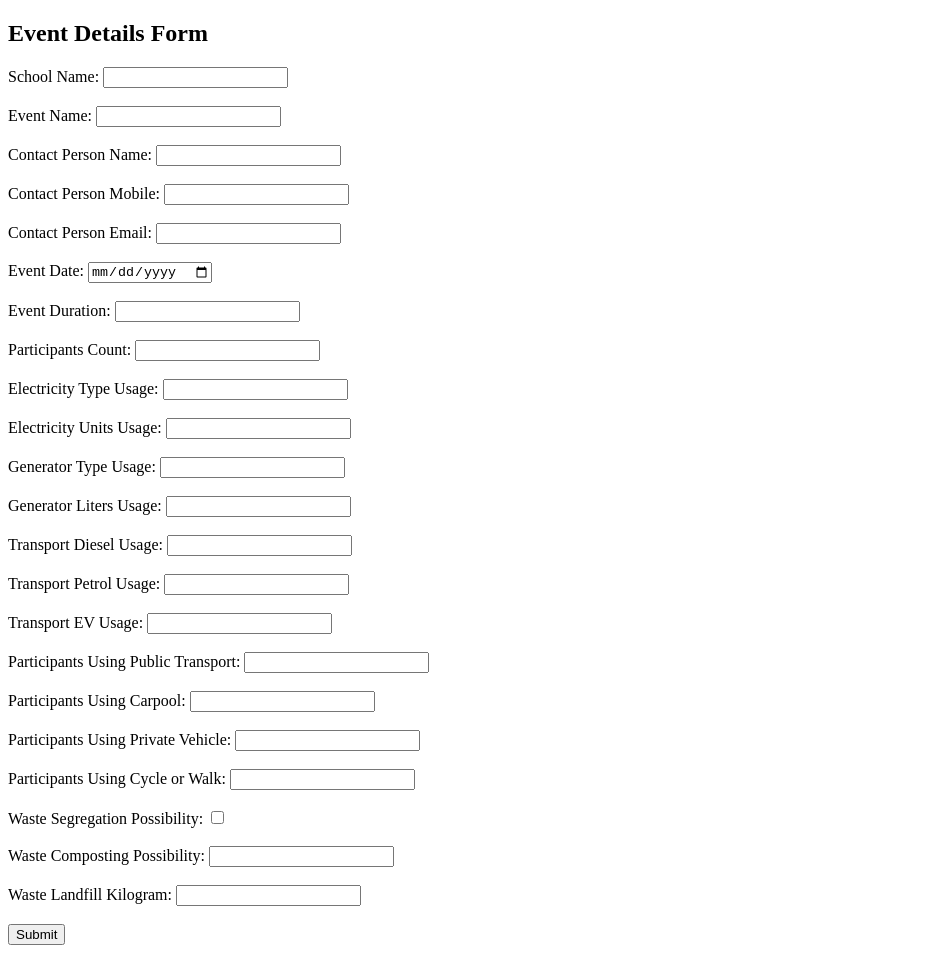
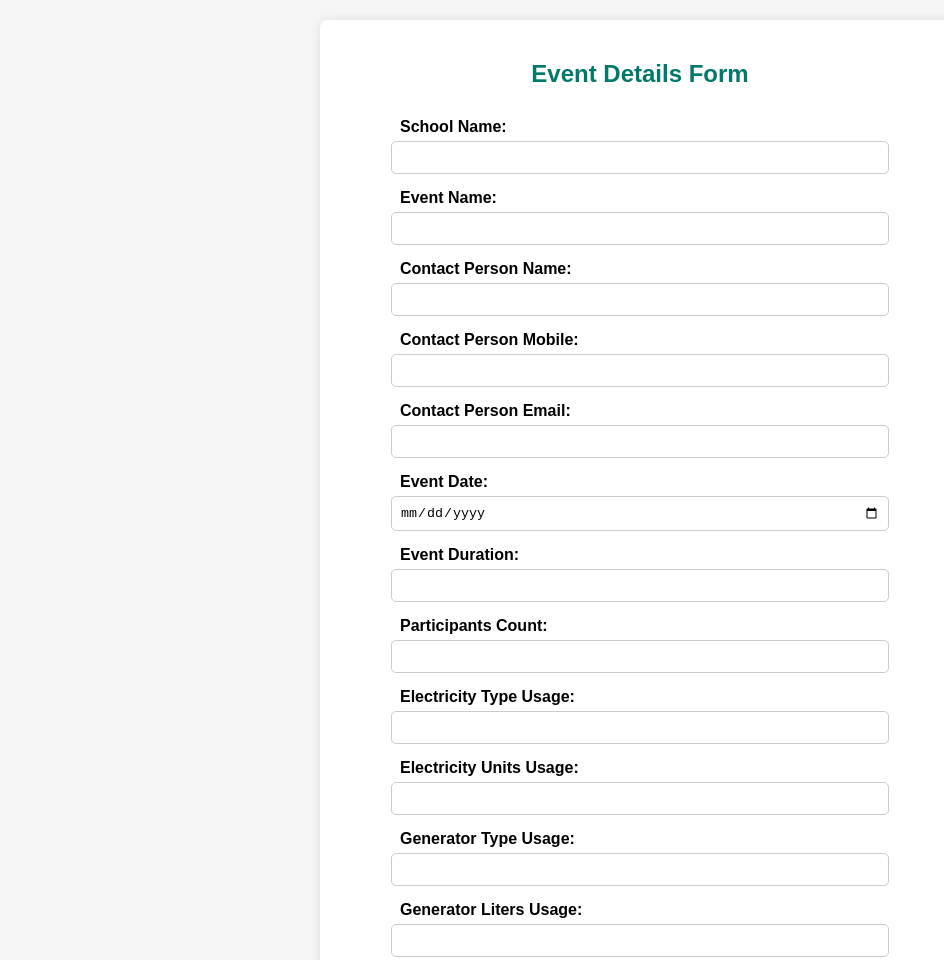
Before and after one commit to zeoneo/cfc, a plain HTML site: page v1/index.html in a window 1280 px wide. Shown: the top 960 px of the page, without its empty margins (0-944 px from the left). Drawn offline with nearby package versions, Linux system fonts and the light colour scheme.

Commit message:
Updated home page ,pre-event page

```diff
--- a/v1/index.html
+++ b/v1/index.html
@@ -2,79 +2,142 @@
 <html lang="en">
 <head>
     <meta charset="UTF-8">
+    <script src="https://cdnjs.cloudflare.com/ajax/libs/jspdf/2.5.1/jspdf.umd.min.js"></script>
+    <script>
+        const { jsPDF } = window.jspdf;
+    </script>
+    <script src="scripts.js" defer></script>
+
     <meta name="viewport" content="width=device-width, initial-scale=1.0">
     <title>Event Input Form</title>
+    <style>
+        body {
+            font-family: Arial, sans-serif;
+            background-color: #f5f5f5;
+            display: flex;
+            justify-content: center;
+            align-items: center;
+            margin: 0;
+            padding: 20px;
+        }
+        .container {
+            background: white;
+            padding: 20px;
+            border-radius: 8px;
+            box-shadow: 0 0 10px rgba(0, 0, 0, 0.1);
+            width: 50%;
+            text-align: center;
+            max-width: 600px;
+        }
+        h2 {
+            color: #00796b;
+        }
+        form {
+            display: flex;
+            flex-direction: column;
+            align-items: center;
+        }
+        label {
+            width: 80%;
+            text-align: left;
+            margin-top: 10px;
+            font-weight: bold;
+        }
+        input {
+            width: 80%;
+            padding: 8px;
+            margin: 5px 0;
+            border: 1px solid #ccc;
+            border-radius: 5px;
+        }
+        button {
+            width: 50%;
+            padding: 10px;
+            margin-top: 20px;
+            background-color: #00796b;
+            color: white;
+            border: none;
+            border-radius: 5px;
+            font-size: 16px;
+            cursor: pointer;
+        }
+        button:hover {
+            background-color: #005a4a;
+        }
+    </style>
 </head>
 <body>
+    <div class="container">
         <h2>Event Details Form</h2>
         <form>
             <label for="schoolName">School Name:</label>
-        <input type="text" id="schoolName" required><br><br>
+            <input type="text" id="schoolName" required>
 
             <label for="eventName">Event Name:</label>
-        <input type="text" id="eventName" required><br><br>
+            <input type="text" id="eventName" required>
 
             <label for="contactPersonName">Contact Person Name:</label>
-        <input type="text" id="contactPersonName" required><br><br>
+            <input type="text" id="contactPersonName" required>
 
             <label for="contactPersonMobile">Contact Person Mobile:</label>
-        <input type="number" id="contactPersonMobile" required><br><br>
+            <input type="number" id="contactPersonMobile" required>
 
             <label for="contactPersonEmail">Contact Person Email:</label>
-        <input type="email" id="contactPersonEmail" required><br><br>
+            <input type="email" id="contactPersonEmail" required>
 
             <label for="eventDate">Event Date:</label>
-        <input type="date" id="eventDate" required><br><br>
+            <input type="date" id="eventDate" required>
 
             <label for="eventDuration">Event Duration:</label>
-        <input type="text" id="eventDuration" required><br><br>
+            <input type="text" id="eventDuration" required>
 
             <label for="participantsCount">Participants Count:</label>
-        <input type="number" id="participantsCount" required><br><br>
+            <input type="number" id="participantsCount" required>
 
             <label for="electricityTypeUsage">Electricity Type Usage:</label>
-        <input type="text" id="electricityTypeUsage" required><br><br>
+            <input type="text" id="electricityTypeUsage" required>
 
             <label for="electricityUnitsUsage">Electricity Units Usage:</label>
-        <input type="number" id="electricityUnitsUsage" required><br><br>
+            <input type="number" id="electricityUnitsUsage" required>
 
             <label for="generatorTypeUsage">Generator Type Usage:</label>
-        <input type="text" id="generatorTypeUsage" required><br><br>
+            <input type="text" id="generatorTypeUsage" required>
 
             <label for="generatorLitersUsage">Generator Liters Usage:</label>
-        <input type="number" id="generatorLitersUsage" required><br><br>
+            <input type="number" id="generatorLitersUsage" required>
 
             <label for="transportDieselUsage">Transport Diesel Usage:</label>
-        <input type="number" id="transportDieselUsage" required><br><br>
+            <input type="number" id="transportDieselUsage" required>
 
             <label for="transportPetrolUsage">Transport Petrol Usage:</label>
-        <input type="number" id="transportPetrolUsage" required><br><br>
+            <input type="number" id="transportPetrolUsage" required>
 
             <label for="transportEvUsage">Transport EV Usage:</label>
-        <input type="number" id="transportEvUsage" required><br><br>
+            <input type="number" id="transportEvUsage" required>
 
             <label for="participantsUsingPublicTransport">Participants Using Public Transport:</label>
-        <input type="number" id="participantsUsingPublicTransport" required><br><br>
+            <input type="number" id="participantsUsingPublicTransport" required>
 
             <label for="participantsUsingCarpool">Participants Using Carpool:</label>
-        <input type="number" id="participantsUsingCarpool" required><br><br>
+            <input type="number" id="participantsUsingCarpool" required>
 
             <label for="participantsUsingPrivateVehicle">Participants Using Private Vehicle:</label>
-        <input type="number" id="participantsUsingPrivateVehicle" required><br><br>
+            <input type="number" id="participantsUsingPrivateVehicle" required>
 
             <label for="participantsUsingCycleOrWalk">Participants Using Cycle or Walk:</label>
-        <input type="number" id="participantsUsingCycleOrWalk" required><br><br>
+            <input type="number" id="participantsUsingCycleOrWalk" required>
 
             <label for="wasteSegregationPossibility">Waste Segregation Possibility:</label>
-        <input type="checkbox" id="wasteSegregationPossibility"><br><br>
+            <input type="checkbox" id="wasteSegregationPossibility">
 
             <label for="wasteCompostingPossibility">Waste Composting Possibility:</label>
-        <input type="text" id="wasteCompostingPossibility" required><br><br>
+            <input type="text" id="wasteCompostingPossibility" required>
 
             <label for="wasteLandfillKilogram">Waste Landfill Kilogram:</label>
-        <input type="number" id="wasteLandfillKilogram" required><br><br>
+            <input type="number" id="wasteLandfillKilogram" required>
 
-        <button type="submit">Submit</button>
+            <button type="button" onclick="handleSubmitAndGenerateReport()">Submit and Create Report</button>
         </form>
+    </div>
 </body>
 </html>
--- a/v1/scripts.js
+++ b/v1/scripts.js
@@ -1,13 +1,14 @@
+
 
 
 function SubmitSchoolDetail() {
     try {
         var formData = {
-            schoolName: "Testing",
-            eventName: "Testing",
-            contactPersonName: "Testing",
-            contactPersonMobile: "Testing",
-            contactPersonEmail: "Testing"
+            schoolName: document.getElementById('schoolName').value,
+            eventName: document.getElementById('eventName').value,
+            contactPersonName: document.getElementById('contactPersonName').value,
+            contactPersonMobile: document.getElementById('contactPersonMobile').value,
+            contactPersonEmail: document.getElementById('contactPersonEmail').value,
         }
 
         var formBaseUrl = 'https://docs.google.com/forms/d/e/1FAIpQLSc4YJ4TaypFCQW5SmQu0IgOjN9cQ4c0NDXmxV_TwuGMoyDoHw/formResponse?&submit=Submit?usp=pp_url'
@@ -68,22 +69,29 @@ function SubmitEventDetail(){
 }
 
 
-function submitDataToGoogleForms (formUrl) {
+function submitDataToGoogleForms(formUrl) {
     fetch(formUrl, {
       method: 'POST',
-      mode: 'no-cors',
       headers: {
         'Content-Type': 'application/x-www-form-urlencoded'
       }
-    }).then(response => {
-        console.log(response)
-    }).catch(error => {
-        console.error('Error submitting the form', error)
-    })
+    }).then(response => response.text())  // Get response as text
+      .then(data => console.log("Response:", data))
+      .catch(error => console.error('Error submitting the form', error));
 }
+
 
 function generatePdf(){
     var doc = new jsPDF()
     doc.text('Hello world!', 10, 10)
     doc.save('Test.pdf')
 }
+
+
+function handleSubmitAndGenerateReport() {
+    SubmitEventDetail();
+    SubmitSchoolDetail();  // Submit form data
+    setTimeout(() => {
+        generatePdf();  // Generate PDF after a short delay
+    }, 1000);  // 1-second delay to allow form submission
+}
```
Also changed, not shown: v1/home_page.html (added, +70 -0 lines). Lines whose indentation alone changed are shown as unchanged.
